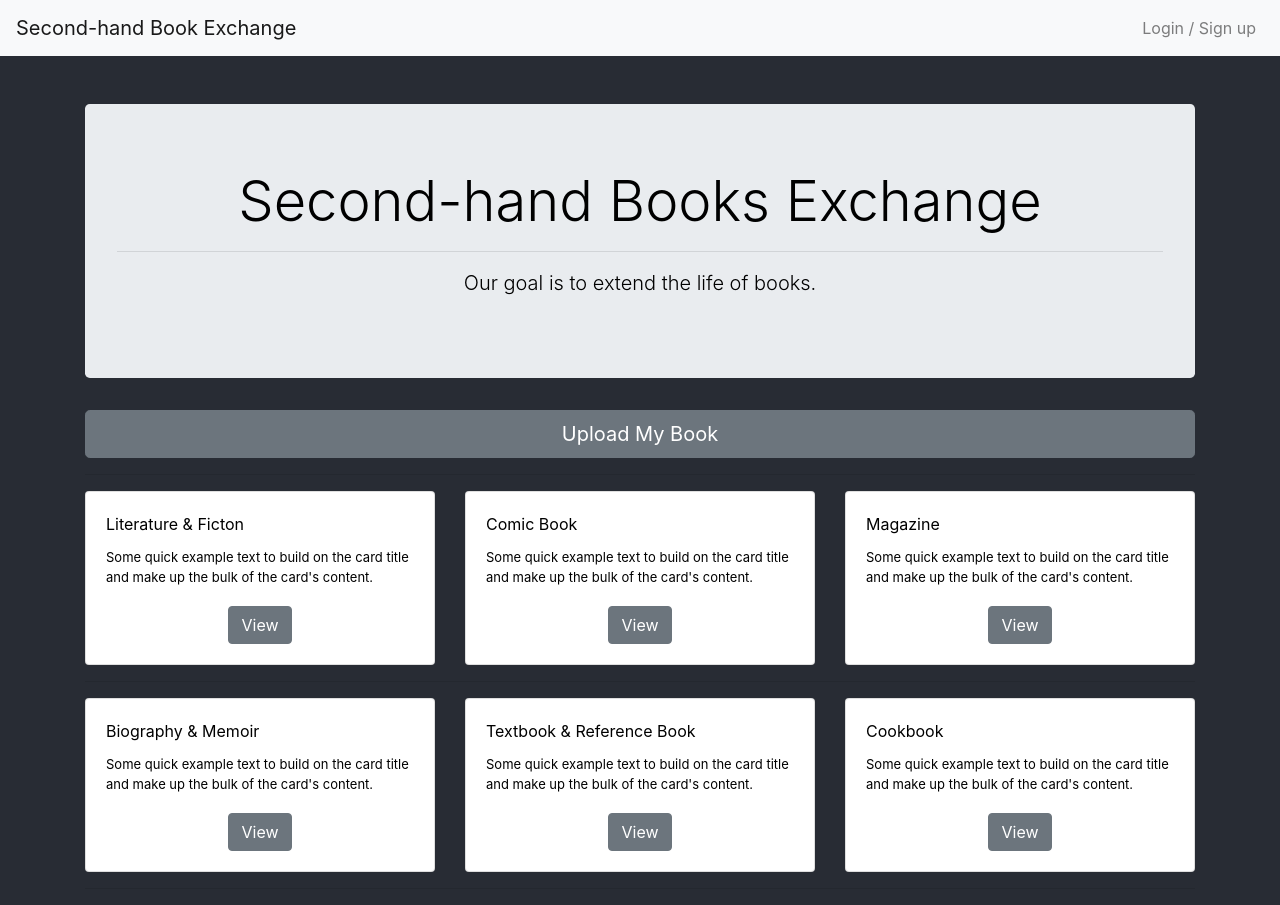
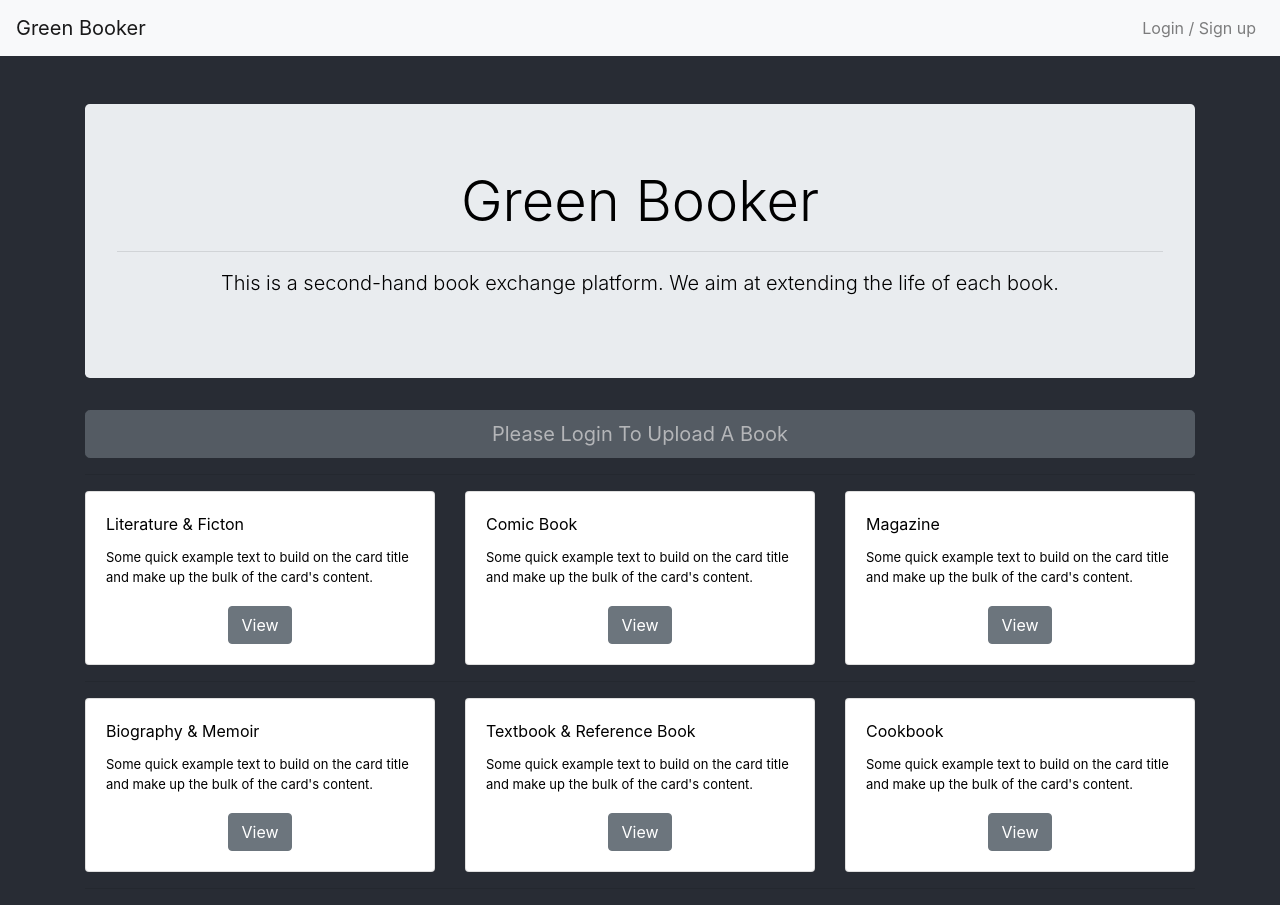
Before and after one commit to javierli0829/secondhandbooks, a React (Create React App) app in the folder frontend/: page / in a window 1280 px wide. Built offline with nearby package versions, Linux system fonts and the light colour scheme.

Commit message:
ready to handle loading redux

```diff
--- a/frontend/public/index.html
+++ b/frontend/public/index.html
@@ -24,7 +24,7 @@
       work correctly both with client-side routing and a non-root public URL.
       Learn how to configure a non-root public URL by running `npm run build`.
     -->
-    <title>Second-hand books exchange</title>
+    <title>Green Booker</title>
   </head>
   <body>
     <noscript>You need to enable JavaScript to run this app.</noscript>
--- a/frontend/src/components/BigBlock.js
+++ b/frontend/src/components/BigBlock.js
@@ -6,9 +6,9 @@ const BigBlock = (props) => {
   return (
     <div>
       <Jumbotron className="bigBlock">
-        <h1 className="display-4">Second-hand Books Exchange</h1>
+        <h1 className="display-4">Green Booker</h1>
         <hr/>
-        <p className="lead">Our goal is to extend the life of books.</p>
+        <p className="lead">This is a second-hand book exchange platform. We aim at extending the life of each book.</p>
       </Jumbotron>
     </div>
   );
--- a/frontend/src/components/BookCard.js
+++ b/frontend/src/components/BookCard.js
@@ -22,7 +22,7 @@ class BookCard extends Component {
           <CardBody>
             <CardTitle className="cardTitle">Book name: {this.props.title}</CardTitle>
             <CardText className="cardText">Author: {this.props.author}</CardText>
-            <Button className="viewButton" onClick={this.props.viewClicked}>View</Button>
+            <Button className="viewButton" onClick={this.props.viewClicked}>Details</Button>
           </CardBody>
         </Card>
       </div>
--- a/frontend/src/components/BookPopup.js
+++ b/frontend/src/components/BookPopup.js
@@ -22,7 +22,10 @@ class BookPopup extends Component {
   }
 
   findBook(){
-    return this.bookList.find(book => book.id === this.state.bookId);
+    return this.bookList.find(book => {
+      console.log(book.id + ' vs ' + this.state.bookId);
+      return book.id === this.state.bookId;
+    });
   }
 
   returnDate(){
@@ -57,6 +60,8 @@ class BookPopup extends Component {
   }
 
   render() {
+    console.log('BookList: ' + this.bookList);
+    console.log('book Id: ' + this.state.bookId);
     return (
       <div id="bookPopupMask">
         <div id="bookPopup">
@@ -79,6 +84,7 @@ class BookPopup extends Component {
             </div>
           </div>}
           <Button className="bookPopupBtn" onClick={closeBookPopup}>Cancel</Button>
+          <Button className="bookPopupBtn" onClick={closeBookPopup}>Interested</Button>
         </div>
       </div>
 
--- a/frontend/src/components/Header.js
+++ b/frontend/src/components/Header.js
@@ -28,7 +28,7 @@ const Header = (props) => {
   return (
     <div className="header">
       <Navbar color="light" light expand="md">
-        <NavbarBrand href="/">Second-hand Book Exchange</NavbarBrand>
+        <NavbarBrand href="/">Green Booker</NavbarBrand>
         <NavbarToggler onClick={toggle} />
         <Collapse isOpen={isOpen} navbar>
           <Nav className="headerNavBar" navbar>
--- a/frontend/src/components/UploadForm.js
+++ b/frontend/src/components/UploadForm.js
@@ -104,7 +104,6 @@ class UploadForm extends Component {
     return (
       <div id="uploadFormMask">
         <div className="uploadFormPopup" id="uploadForm">
-          {this.user !== undefined ?
           <Form id="postBookForm" onSubmit={this.postBook}>
             <h1 className="uploadFormTitle">Upload My Book</h1>
             <FormGroup className="formGroup">
@@ -136,12 +135,7 @@ class UploadForm extends Component {
             </FormGroup>
             <Button className="uploadFormBtn" onClick={closeForm}>Cancel</Button>
             <Button className="uploadFormBtn">Submit</Button>
-          </Form> :
-          <Form>
-            <h1 className="uploadFormTitle">Please Login to Upload a Book</h1>
-            <Button className="uploadFormBtn" onClick={closeForm}>Cancel</Button>
-          </Form>}
-
+          </Form>
         </div>
       </div>
     );
--- a/frontend/src/pages/BookList.js
+++ b/frontend/src/pages/BookList.js
@@ -28,7 +28,6 @@ class BookList extends Component {
     this.setState({category});
     fetch('http://127.0.0.1:8000/book/?matched=false&category=' + category, {})
     .then((response) => {
-      console.log(response);
       return response.json();
     }).then((data) => {
       this.handleFetchBookList(data);
--- a/frontend/src/pages/Home.js
+++ b/frontend/src/pages/Home.js
@@ -2,6 +2,7 @@ import React, { Component } from 'react';
 import '../styles/Home.css';
 import CategoryCard from '../components/CatogoryCard'
 import BigBlock from '../components/BigBlock';
+import { connect } from 'react-redux';
 import { Container, Row, Col, Button } from 'reactstrap';
 import UploadForm from '../components/UploadForm';
 
@@ -11,12 +12,20 @@ function openForm() {
 }
 
 class Home extends Component {
+  constructor(props){
+    super(props);
+    this.user = props.user;
+  }
   render(){
     return (
       <div className="Home">
         <Container>
             <BigBlock/>
-            <Button onClick={openForm} color="secondary" size="lg" block>Upload My Book</Button>
+            {this.user !== undefined ?
+              <Button onClick={openForm} color="secondary" size="lg" block>Upload My Book</Button>
+              :
+              <Button disabled color="secondary" size="lg" block>Please Login To Upload A Book</Button>
+            }
             <hr/>
           <Row>
             <Col>
@@ -49,4 +58,10 @@ class Home extends Component {
   }
 }
 
-export default Home;
+const mapStateToProps = (state) => {
+  return {
+    user: state.user.user
+  }
+}
+
+export default connect(mapStateToProps)(Home);
```
Also changed, not shown: frontend/public/manifest.json, frontend/src/logo.svg (deleted).
